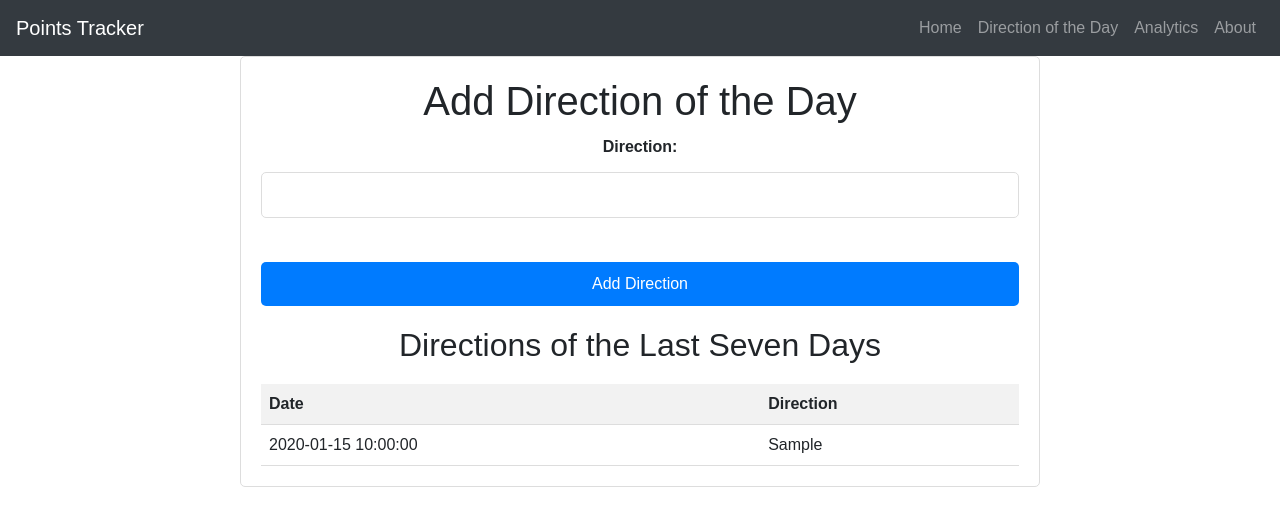
After one commit to Avishka217/ProductivityHack, a PHP site: page /rememberfrom.php in a window 1280 px wide. The commit adds this page. Shown: the top 526 px of the page. Run offline with PHP 8.4, Linux system fonts and the light colour scheme; tables that the repository leaves empty or names only in its code hold one stand-in row (values such as "Sample post").

```diff
--- /dev/null
+++ b/rememberfrom.php
@@ -0,0 +1,182 @@
+<?php
+// Database connection details (replace with your actual details)
+$servername = "localhost";
+$username = "root";
+$password = "root";
+$dbname = "wp_db";
+
+// Create connection
+$conn = new mysqli($servername, $username, $password, $dbname);
+
+// Check connection
+if ($conn->connect_error) {
+  die("Connection failed: " . $conn->connect_error);
+}
+
+// Process form data only if form is submitted
+if ($_SERVER['REQUEST_METHOD'] === 'POST' && isset($_POST['direction'])) {
+  // Get current date
+  $date = date('Y-m-d');
+
+  // Check if a direction already exists for the current date
+  $existing_direction_sql = "SELECT * FROM directionday WHERE date = '$date'";
+  $existing_direction_result = $conn->query($existing_direction_sql);
+
+  if ($existing_direction_result->num_rows > 0) {
+    echo "<p style='color:red;'>Error: Only one entry is allowed for each day.</p>";
+  } else {
+    // Get form data (assuming proper sanitization is done)
+    $direction = $_POST["direction"];
+
+    // SQL insert statement
+    $sql = "INSERT INTO directionday (date, direction)
+            VALUES ('$date', '$direction')";
+
+    if ($conn->query($sql) === TRUE) {
+      // Redirect to avoid form resubmission on page refresh
+      header("Location: directionday.php");
+      exit();
+    } else {
+      echo "<p>Error: " . $sql . "<br>" . $conn->error . "</p>";
+    }
+  }
+}
+
+// Retrieve direction of the day for the last seven days
+$direction_sql = "SELECT date, direction FROM directionday ORDER BY date DESC LIMIT 7";
+$direction_result = $conn->query($direction_sql);
+
+$tableBody = ""; // Initialize empty string for table body content
+
+if ($direction_result === false) {
+  echo "<p>Error retrieving directions: " . $conn->error . "</p>";
+} else {
+  // Check if there are any rows returned
+  if ($direction_result->num_rows > 0) {
+    // Output data of each row
+    while ($row = $direction_result->fetch_assoc()) {
+      $tableBody .= "<tr>";
+      $tableBody .= "<td>" . $row["date"] . "</td>";
+      $tableBody .= "<td>" . $row["direction"] . "</td>";
+      $tableBody .= "</tr>";
+    }
+  } else {
+    $tableBody = "<tr><td colspan='2'>No directions found for the last seven days.</td></tr>";
+  }
+}
+
+$conn->close();
+?>
+
+<!DOCTYPE html>
+<html lang="en">
+
+<head>
+  <meta charset="UTF-8">
+  <meta name="viewport" content="width=device-width, initial-scale=1.0">
+  <title>Add Direction of the Day</title>
+  <!-- Bootstrap CSS -->
+  <link href="https://stackpath.bootstrapcdn.com/bootstrap/4.5.2/css/bootstrap.min.css" rel="stylesheet">
+
+  <link rel="stylesheet" href="style.css">
+  <style>
+    body {
+      font-family: Arial, sans-serif;
+      /* Set a standard web font */
+      margin: 0;
+      padding: 0;
+    }
+
+    .container {
+      max-width: 800px;
+      margin: 0 auto;
+      padding: 20px;
+      border: 1px solid #ddd;
+      border-radius: 5px;
+      background-color: #fff;
+    }
+
+    h1,
+    h2 {
+      margin-top: 0;
+    }
+
+    form {
+      margin-bottom: 20px;
+    }
+
+    input[type="text"],
+    input[type="submit"] {
+      padding: 10px;
+      font-size: 16px;
+      border: 1px solid #ddd;
+      border-radius: 5px;
+      margin-bottom: 10px;
+      width: 100%;
+      box-sizing: border-box;
+    }
+
+    button,
+    input[type="submit"] {
+      padding: 10px 20px;
+      font-size: 16px;
+      border: none;
+      border-radius: 5px;
+      cursor: pointer;
+      background-color: #007bff;
+      color: #fff;
+    }
+
+    button:hover,
+    input[type="submit"]:hover {
+      background-color: #0056b3;
+    }
+
+    table {
+      width: 100%;
+      border-collapse: collapse;
+      margin-top: 20px;
+    }
+
+    th,
+    td {
+      padding: 8px;
+      text-align: left;
+      border-bottom: 1px solid #ddd;
+    }
+
+    th {
+      background-color: #f2f2f2;
+    }
+  </style>
+</head>
+
+<body>
+  <!-- Bootstrap Header Section -->
+
+  <?php include 'navbar.php'; ?>
+  <div class="container">
+    <h1>Add Direction of the Day</h1>
+    <form action="" method="post">
+      <label for="direction">Direction:</label>
+      <input type="text" name="direction" id="direction" required>
+      <br>
+      <button type="submit" id="submitBtn">Add Direction</button>
+    </form>
+
+    <h2>Directions of the Last Seven Days</h2>
+    <table>
+      <thead>
+        <tr>
+          <th>Date</th>
+          <th>Direction</th>
+        </tr>
+      </thead>
+      <tbody>
+        <?php echo $tableBody; ?>
+      </tbody>
+    </table>
+  </div>
+</body>
+
+</html>
```
Also changed, not shown: index.php (+44 -12 lines).
